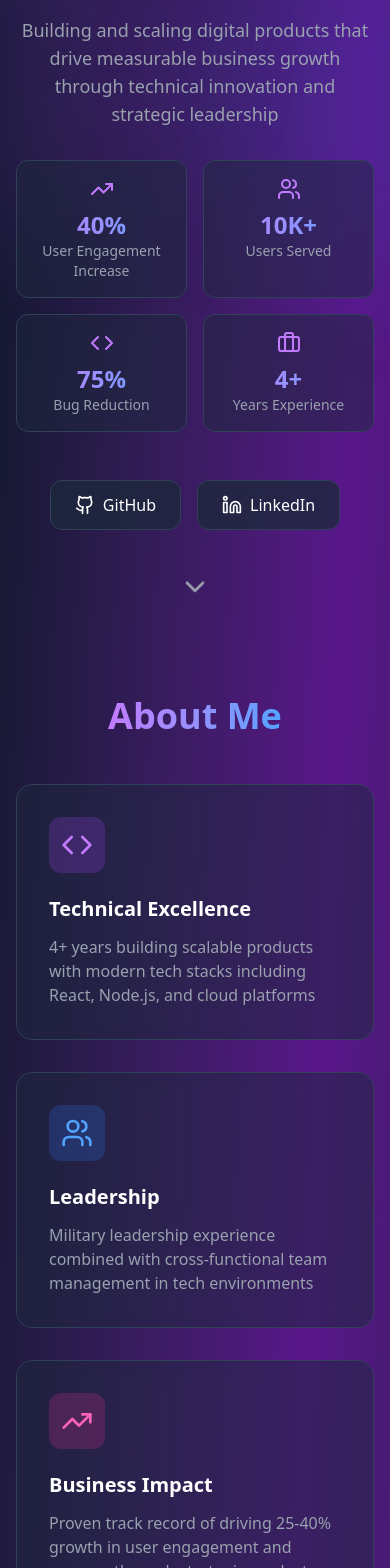
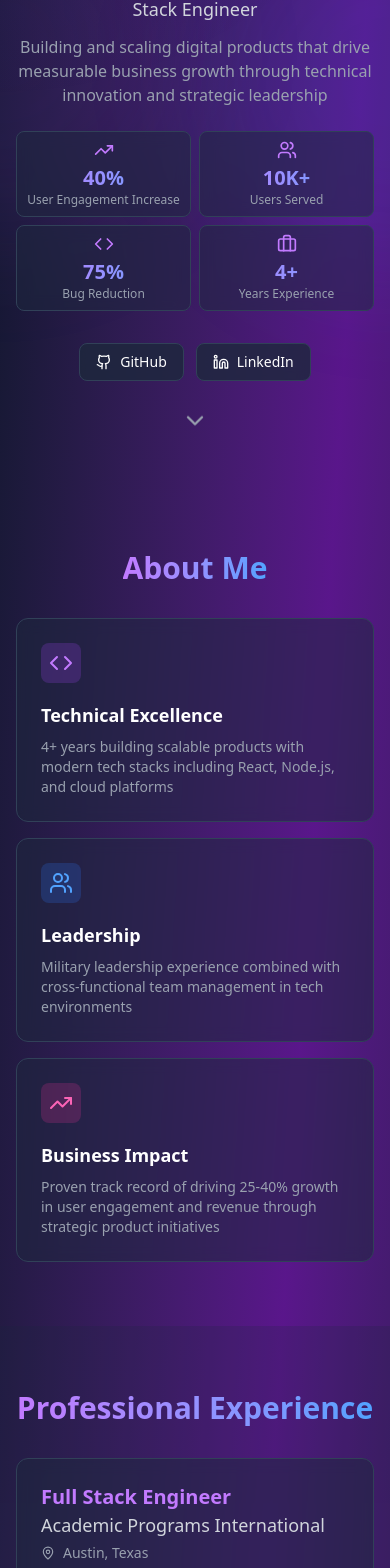
Before and after one commit to JetimLee/gavin-portfolio, a React (Vite) app: page / in a window 390 px wide. Shown: the part 358-1926 px from the top of the page. Built offline with nearby package versions, Linux system fonts and the light colour scheme.

Commit message:
fully responsive

```diff
--- a/src/App.jsx
+++ b/src/App.jsx
@@ -191,7 +191,7 @@ const Portfolio = () => {
             </div>
 
             {/* Desktop Navigation */}
-            <div className="hidden md:flex items-center space-x-8">
+            <div className="hidden md:flex items-center space-x-4 lg:space-x-8">
               {[
                 "Home",
                 "About",
@@ -215,7 +215,7 @@ const Portfolio = () => {
                   )}
                 </button>
               ))}
-              <button className="px-4 py-2 bg-gradient-to-r from-purple-500 to-blue-500 rounded-lg font-medium hover:shadow-lg hover:shadow-purple-500/25 transition-all transform hover:scale-105">
+              <button className="px-4 py-2 bg-gradient-to-r from-purple-500 to-blue-500 rounded-lg font-medium hover:shadow-lg hover:shadow-purple-500/25 transition-all transform hover:scale-105 whitespace-nowrap">
                 Contact Me
               </button>
             </div>
@@ -238,6 +238,7 @@ const Portfolio = () => {
         >
           <div className="px-4 py-2 space-y-1">
             {[
+              "Home",
               "About",
               "Experience",
               "Skills",
@@ -262,76 +263,80 @@ const Portfolio = () => {
       {/* Hero Section */}
       <section
         id="home"
-        className="min-h-screen flex items-center justify-center relative z-10"
+        className="min-h-screen flex items-center justify-center relative z-10 pt-16"
       >
         <div className="text-center px-4 max-w-5xl mx-auto">
           {/* Photo Placeholder */}
           <div className="mb-8 relative inline-block">
-            <div className="w-48 h-48 rounded-full p-1">
+            <div className="w-32 h-32 sm:w-40 sm:h-40 md:w-48 md:h-48 rounded-full p-1">
               <img
                 src="images/profile.jpeg"
                 alt="Gavin Coulson"
                 className="w-full h-full rounded-full object-cover"
               />
             </div>
-            <div className="absolute inset-0 w-48 h-48 rounded-full bg-gradient-to-r from-purple-600 to-blue-600 blur-2xl opacity-50 animate-pulse"></div>
+            <div className="absolute inset-0 w-32 h-32 sm:w-40 sm:h-40 md:w-48 md:h-48 rounded-full bg-gradient-to-r from-purple-600 to-blue-600 blur-2xl opacity-50 animate-pulse"></div>
           </div>
 
-          <h1 className="text-5xl md:text-7xl font-bold mb-6">
-            <span className=" bg-clip-text text-transparent animate-gradient bg-300%">
+          <h1 className="text-4xl sm:text-5xl md:text-6xl lg:text-7xl font-bold mb-4 sm:mb-6">
+            <span className="bg-gradient-to-r from-purple-400 to-blue-400 bg-clip-text text-transparent animate-gradient bg-300%">
               Gavin Coulson
             </span>
           </h1>
 
-          <p className="text-xl md:text-2xl text-gray-300 mb-4">
+          <p className="text-lg sm:text-xl md:text-2xl text-gray-300 mb-3 sm:mb-4">
             Product Professional, Data Engineer & Full Stack Engineer
           </p>
 
-          <p className="text-lg text-gray-400 mb-8 max-w-2xl mx-auto">
+          <p className="text-base sm:text-lg text-gray-400 mb-6 sm:mb-8 max-w-2xl mx-auto">
             Building and scaling digital products that drive measurable business
             growth through technical innovation and strategic leadership
           </p>
 
           {/* Stats */}
-          <div className="grid grid-cols-2 md:grid-cols-4 gap-4 mb-12 max-w-3xl mx-auto">
+          <div className="grid grid-cols-2 sm:grid-cols-4 gap-2 sm:gap-4 mb-8 sm:mb-12 max-w-3xl mx-auto">
             {stats.map((stat, idx) => (
               <div
                 key={idx}
-                className="bg-slate-800/50 backdrop-blur-sm rounded-xl p-4 border border-slate-700"
+                className="bg-slate-800/50 backdrop-blur-sm rounded-lg sm:rounded-xl p-2 sm:p-4 border border-slate-700"
               >
-                <div className="text-purple-400 mb-2 flex justify-center">
-                  {stat.icon}
+                <div className="text-purple-400 mb-1 sm:mb-2 flex justify-center">
+                  {React.cloneElement(stat.icon, { size: 20 })}
                 </div>
-                <div className="text-2xl font-bold bg-gradient-to-r from-purple-400 to-blue-400 bg-clip-text text-transparent">
+                <div className="text-xl sm:text-2xl font-bold bg-gradient-to-r from-purple-400 to-blue-400 bg-clip-text text-transparent">
                   {stat.value}
                 </div>
-                <div className="text-sm text-gray-400">{stat.label}</div>
+                <div className="text-xs sm:text-sm text-gray-400">
+                  {stat.label}
+                </div>
               </div>
             ))}
           </div>
 
-          <div className="flex flex-wrap justify-center gap-4 mb-12">
+          <div className="flex flex-wrap justify-center gap-3 sm:gap-4 mb-8 sm:mb-12">
             <a
               target="_blank"
+              rel="noopener noreferrer"
               href="https://github.com/JetimLee"
-              className="group flex items-center gap-2 px-6 py-3 bg-slate-800/80 backdrop-blur-sm rounded-xl hover:bg-slate-700 transition-all transform hover:scale-105 border border-slate-700"
+              className="group flex items-center gap-2 px-4 py-2 sm:px-6 sm:py-3 bg-slate-800/80 backdrop-blur-sm rounded-lg sm:rounded-xl hover:bg-slate-700 transition-all transform hover:scale-105 border border-slate-700"
             >
               <Github
-                size={20}
+                size={16}
                 className="group-hover:text-purple-400 transition-colors"
               />
-              <span>GitHub</span>
+              <span className="text-sm sm:text-base">GitHub</span>
             </a>
             <a
               target="_blank"
+              rel="noopener noreferrer"
               href="https://www.linkedin.com/in/gavin-coulson/"
-              className="group flex items-center gap-2 px-6 py-3 bg-slate-800/80 backdrop-blur-sm rounded-xl hover:bg-slate-700 transition-all transform hover:scale-105 border border-slate-700"
+              className="group flex items-center gap-2 px-4 py-2 sm:px-6 sm:py-3 bg-slate-800/80 backdrop-blur-sm rounded-lg sm:rounded-xl hover:bg-slate-700 transition-all transform hover:scale-105 border border-slate-700"
             >
               <Linkedin
-                size={20}
+                size={16}
                 className="group-hover:text-purple-400 transition-colors"
               />
-              <span>LinkedIn</span>
+              <span className="text-sm sm:text-base">LinkedIn</span>
             </a>
           </div>
 
@@ -340,7 +345,7 @@ const Portfolio = () => {
             className="animate-bounce"
           >
             <ChevronDown
-              size={32}
+              size={28}
               className="text-gray-400 hover:text-purple-400 transition-colors"
             />
           </button>
@@ -348,45 +353,49 @@ const Portfolio = () => {
       </section>
 
       {/* About Section */}
-      <section id="about" className="py-20 px-4 relative z-10">
+      <section id="about" className="py-16 sm:py-20 px-4 relative z-10">
         <div className="max-w-6xl mx-auto">
-          <h2 className="text-4xl md:text-5xl font-bold mb-12 text-center">
+          <h2 className="text-3xl sm:text-4xl md:text-5xl font-bold mb-8 sm:mb-12 text-center">
             <span className="bg-gradient-to-r from-purple-400 to-blue-400 bg-clip-text text-transparent">
               About Me
             </span>
           </h2>
 
-          <div className="grid md:grid-cols-3 gap-8">
-            <div className="group bg-slate-800/50 backdrop-blur-sm rounded-2xl p-8 border border-slate-700 hover:border-purple-500/50 transition-all transform hover:-translate-y-2">
-              <div className="mb-4 p-3 bg-purple-500/20 rounded-xl inline-block group-hover:scale-110 transition-transform">
-                <Code className="text-purple-400" size={32} />
+          <div className="grid grid-cols-1 md:grid-cols-3 gap-4 sm:gap-6 md:gap-8">
+            <div className="group bg-slate-800/50 backdrop-blur-sm rounded-xl sm:rounded-2xl p-6 sm:p-8 border border-slate-700 hover:border-purple-500/50 transition-all transform hover:-translate-y-1 sm:hover:-translate-y-2">
+              <div className="mb-3 sm:mb-4 p-2 sm:p-3 bg-purple-500/20 rounded-lg sm:rounded-xl inline-block group-hover:scale-110 transition-transform">
+                <Code className="text-purple-400" size={24} />
               </div>
-              <h3 className="text-xl font-semibold mb-3">
+              <h3 className="text-lg sm:text-xl font-semibold mb-2 sm:mb-3">
                 Technical Excellence
               </h3>
-              <p className="text-gray-400">
+              <p className="text-gray-400 text-sm sm:text-base">
                 4+ years building scalable products with modern tech stacks
                 including React, Node.js, and cloud platforms
               </p>
             </div>
 
-            <div className="group bg-slate-800/50 backdrop-blur-sm rounded-2xl p-8 border border-slate-700 hover:border-blue-500/50 transition-all transform hover:-translate-y-2">
-              <div className="mb-4 p-3 bg-blue-500/20 rounded-xl inline-block group-hover:scale-110 transition-transform">
-                <Users className="text-blue-400" size={32} />
+            <div className="group bg-slate-800/50 backdrop-blur-sm rounded-xl sm:rounded-2xl p-6 sm:p-8 border border-slate-700 hover:border-blue-500/50 transition-all transform hover:-translate-y-1 sm:hover:-translate-y-2">
+              <div className="mb-3 sm:mb-4 p-2 sm:p-3 bg-blue-500/20 rounded-lg sm:rounded-xl inline-block group-hover:scale-110 transition-transform">
+                <Users className="text-blue-400" size={24} />
               </div>
-              <h3 className="text-xl font-semibold mb-3">Leadership</h3>
-              <p className="text-gray-400">
+              <h3 className="text-lg sm:text-xl font-semibold mb-2 sm:mb-3">
+                Leadership
+              </h3>
+              <p className="text-gray-400 text-sm sm:text-base">
                 Military leadership experience combined with cross-functional
                 team management in tech environments
               </p>
             </div>
 
-            <div className="group bg-slate-800/50 backdrop-blur-sm rounded-2xl p-8 border border-slate-700 hover:border-pink-500/50 transition-all transform hover:-translate-y-2">
-              <div className="mb-4 p-3 bg-pink-500/20 rounded-xl inline-block group-hover:scale-110 transition-transform">
-                <TrendingUp className="text-pink-400" size={32} />
+            <div className="group bg-slate-800/50 backdrop-blur-sm rounded-xl sm:rounded-2xl p-6 sm:p-8 border border-slate-700 hover:border-pink-500/50 transition-all transform hover:-translate-y-1 sm:hover:-translate-y-2">
+              <div className="mb-3 sm:mb-4 p-2 sm:p-3 bg-pink-500/20 rounded-lg sm:rounded-xl inline-block group-hover:scale-110 transition-transform">
+                <TrendingUp className="text-pink-400" size={24} />
               </div>
-              <h3 className="text-xl font-semibold mb-3">Business Impact</h3>
-              <p className="text-gray-400">
+              <h3 className="text-lg sm:text-xl font-semibold mb-2 sm:mb-3">
+                Business Impact
+              </h3>
+              <p className="text-gray-400 text-sm sm:text-base">
                 Proven track record of driving 25-40% growth in user engagement
                 and revenue through strategic product initiatives
               </p>
@@ -398,42 +407,46 @@ const Portfolio = () => {
       {/* Experience Section */}
       <section
         id="experience"
-        className="py-20 px-4 bg-slate-800/20 relative z-10"
+        className="py-16 sm:py-20 px-4 bg-slate-800/20 relative z-10"
       >
         <div className="max-w-6xl mx-auto">
-          <h2 className="text-4xl md:text-5xl font-bold mb-12 text-center">
+          <h2 className="text-3xl sm:text-4xl md:text-5xl font-bold mb-8 sm:mb-12 text-center">
             <span className="bg-gradient-to-r from-purple-400 to-blue-400 bg-clip-text text-transparent">
               Professional Experience
             </span>
           </h2>
 
-          <div className="space-y-8">
+          <div className="space-y-6 sm:space-y-8">
             {experiences.map((exp, index) => (
               <div
                 key={index}
-                className="group bg-slate-800/50 backdrop-blur-sm rounded-2xl p-8 border border-slate-700 hover:border-purple-500/50 transition-all"
+                className="group bg-slate-800/50 backdrop-blur-sm rounded-xl sm:rounded-2xl p-6 sm:p-8 border border-slate-700 hover:border-purple-500/50 transition-all"
               >
-                <div className="flex flex-wrap justify-between items-start mb-6">
-                  <div>
-                    <h3 className="text-2xl font-bold text-purple-400 group-hover:text-purple-300 transition-colors">
+                <div className="flex flex-col sm:flex-row justify-between items-start mb-4 sm:mb-6 gap-2">
+                  <div className="flex-1">
+                    <h3 className="text-xl sm:text-2xl font-bold text-purple-400 group-hover:text-purple-300 transition-colors">
                       {exp.title}
                     </h3>
-                    <p className="text-xl text-gray-300">{exp.company}</p>
-                    <p className="text-gray-400 flex items-center gap-2 mt-2">
-                      <MapPin size={16} />
+                    <p className="text-lg sm:text-xl text-gray-300">
+                      {exp.company}
+                    </p>
+                    <p className="text-gray-400 flex items-center gap-2 mt-1 sm:mt-2 text-sm sm:text-base">
+                      <MapPin size={14} />
                       {exp.location}
                     </p>
                   </div>
-                  <span className="text-gray-400 text-sm bg-slate-700/50 px-4 py-2 rounded-full">
+                  <span className="text-gray-400 text-xs sm:text-sm bg-slate-700/50 px-3 py-1.5 sm:px-4 sm:py-2 rounded-full">
                     {exp.period}
                   </span>
                 </div>
 
-                <ul className="space-y-3">
+                <ul className="space-y-2 sm:space-y-3">
                   {exp.highlights.map((highlight, idx) => (
-                    <li key={idx} className="flex items-start gap-3">
-                      <div className="w-2 h-2 bg-gradient-to-r from-purple-400 to-blue-400 rounded-full mt-2 flex-shrink-0 group-hover:scale-150 transition-transform"></div>
-                      <span className="text-gray-300">{highlight}</span>
+                    <li key={idx} className="flex items-start gap-2 sm:gap-3">
+                      <div className="w-1.5 h-1.5 sm:w-2 sm:h-2 bg-gradient-to-r from-purple-400 to-blue-400 rounded-full mt-2 sm:mt-2.5 flex-shrink-0 group-hover:scale-150 transition-transform"></div>
+                      <span className="text-gray-300 text-sm sm:text-base">
+                        {highlight}
+                      </span>
                     </li>
                   ))}
                 </ul>
@@ -444,28 +457,28 @@ const Portfolio = () => {
       </section>
 
       {/* Skills Section */}
-      <section id="skills" className="py-20 px-4 relative z-10">
+      <section id="skills" className="py-16 sm:py-20 px-4 relative z-10">
         <div className="max-w-6xl mx-auto">
-          <h2 className="text-4xl md:text-5xl font-bold mb-12 text-center">
+          <h2 className="text-3xl sm:text-4xl md:text-5xl font-bold mb-8 sm:mb-12 text-center">
             <span className="bg-gradient-to-r from-purple-400 to-blue-400 bg-clip-text text-transparent">
               Core Competencies
             </span>
           </h2>
 
-          <div className="grid md:grid-cols-2 gap-8">
+          <div className="grid grid-cols-1 md:grid-cols-2 gap-4 sm:gap-6 md:gap-8">
             {Object.entries(skills).map(([category, items]) => (
               <div
                 key={category}
-                className="bg-slate-800/50 backdrop-blur-sm rounded-2xl p-8 border border-slate-700 hover:border-purple-500/50 transition-all"
+                className="bg-slate-800/50 backdrop-blur-sm rounded-xl sm:rounded-2xl p-6 sm:p-8 border border-slate-700 hover:border-purple-500/50 transition-all"
               >
-                <h3 className="text-xl font-bold mb-6 text-purple-400">
+                <h3 className="text-lg sm:text-xl font-bold mb-4 sm:mb-6 text-purple-400">
                   {category}
                 </h3>
-                <div className="flex flex-wrap gap-3">
+                <div className="flex flex-wrap gap-2 sm:gap-3">
                   {items.map((skill, idx) => (
                     <span
                       key={idx}
-                      className="px-4 py-2 bg-slate-700/50 rounded-full text-sm text-gray-300 hover:bg-slate-600/50 hover:text-white transition-all hover:scale-105 transform cursor-default"
+                      className="px-3 py-1.5 sm:px-4 sm:py-2 bg-slate-700/50 rounded-full text-xs sm:text-sm text-gray-300 hover:bg-slate-600/50 hover:text-white transition-all hover:scale-105 transform cursor-default"
                     >
                       {skill}
                     </span>
@@ -480,16 +493,16 @@ const Portfolio = () => {
       {/* Education Section */}
       <section
         id="education"
-        className="py-20 px-4 bg-slate-800/20 relative z-10"
+        className="py-16 sm:py-20 px-4 bg-slate-800/20 relative z-10"
       >
         <div className="max-w-5xl mx-auto">
-          <h2 className="text-4xl md:text-5xl font-bold mb-12 text-center">
+          <h2 className="text-3xl sm:text-4xl md:text-5xl font-bold mb-8 sm:mb-12 text-center">
             <span className="bg-gradient-to-r from-purple-400 to-blue-400 bg-clip-text text-transparent">
               Education
             </span>
           </h2>
 
-          <div className="space-y-6">
+          <div className="space-y-4 sm:space-y-6">
             {[
               {
                 degree: "BS Computer Science, Minor in Applied Mathematics",
@@ -512,17 +525,21 @@ const Portfolio = () => {
             ].map((edu, idx) => (
               <div
                 key={idx}
-                className="group bg-slate-800/50 backdrop-blur-sm rounded-2xl p-6 border border-slate-700 hover:border-purple-500/50 transition-all flex items-start gap-4"
+                className="group bg-slate-800/50 backdrop-blur-sm rounded-xl sm:rounded-2xl p-4 sm:p-6 border border-slate-700 hover:border-purple-500/50 transition-all flex items-start gap-3 sm:gap-4"
               >
-                <div className="p-3 bg-slate-700/50 rounded-xl group-hover:scale-110 transition-transform">
-                  {edu.icon}
+                <div className="p-2 sm:p-3 bg-slate-700/50 rounded-lg sm:rounded-xl group-hover:scale-110 transition-transform">
+                  {React.cloneElement(edu.icon, { size: 20 })}
                 </div>
                 <div className="flex-1">
-                  <h3 className="text-xl font-bold text-blue-400">
+                  <h3 className="text-base sm:text-lg md:text-xl font-bold text-blue-400">
                     {edu.degree}
                   </h3>
-                  <p className="text-gray-300">{edu.school}</p>
-                  <p className="text-gray-400 text-sm mt-1">{edu.date}</p>
+                  <p className="text-gray-300 text-sm sm:text-base">
+                    {edu.school}
+                  </p>
+                  <p className="text-gray-400 text-xs sm:text-sm mt-1">
+                    {edu.date}
+                  </p>
                 </div>
               </div>
             ))}
@@ -531,15 +548,18 @@ const Portfolio = () => {
       </section>
 
       {/* Certifications Section */}
-      <section id="certifications" className="py-20 px-4 relative z-10">
+      <section
+        id="certifications"
+        className="py-16 sm:py-20 px-4 relative z-10"
+      >
         <div className="max-w-5xl mx-auto">
-          <h2 className="text-4xl md:text-5xl font-bold mb-12 text-center">
+          <h2 className="text-3xl sm:text-4xl md:text-5xl font-bold mb-8 sm:mb-12 text-center">
             <span className="bg-gradient-to-r from-purple-400 to-blue-400 bg-clip-text text-transparent">
               Certifications & Recognition
             </span>
           </h2>
 
-          <div className="grid md:grid-cols-2 gap-6">
+          <div className="grid grid-cols-1 sm:grid-cols-2 gap-4 sm:gap-6">
             {[
               {
                 title: "AWS Cloud Practitioner",
@@ -568,24 +588,26 @@ const Portfolio = () => {
             ].map((cert, idx) => (
               <div
                 key={idx}
-                className="group bg-slate-800/50 backdrop-blur-sm rounded-2xl p-6 border border-slate-700 hover:border-purple-500/50 transition-all transform hover:scale-105 flex items-center gap-4"
+                className="group bg-slate-800/50 backdrop-blur-sm rounded-xl sm:rounded-2xl p-4 sm:p-6 border border-slate-700 hover:border-purple-500/50 transition-all transform hover:scale-[1.03] flex items-center gap-3 sm:gap-4"
               >
                 <div
-                  className={`text-4xl group-hover:scale-125 transition-transform`}
+                  className={`text-3xl sm:text-4xl group-hover:scale-110 transition-transform`}
                 >
                   {cert.icon}
                 </div>
                 <div className="flex-1">
                   <h3
-                    className={`font-bold text-lg bg-gradient-to-r ${cert.color} bg-clip-text text-transparent`}
+                    className={`font-bold text-base sm:text-lg md:text-xl bg-gradient-to-r ${cert.color} bg-clip-text text-transparent`}
                   >
                     {cert.title}
                   </h3>
-                  <p className="text-gray-400 text-sm">{cert.year}</p>
+                  <p className="text-gray-400 text-xs sm:text-sm">
+                    {cert.year}
+                  </p>
                 </div>
                 <Trophy
                   className="text-gray-600 group-hover:text-purple-400 transition-colors"
-                  size={20}
+                  size={18}
                 />
               </div>
             ))}
@@ -594,32 +616,36 @@ const Portfolio = () => {
       </section>
 
       {/* Footer */}
-      <footer className="py-16 px-4 border-t border-slate-800 relative z-10">
+      <footer className="py-12 sm:py-16 px-4 border-t border-slate-800 relative z-10">
         <div className="max-w-4xl mx-auto text-center">
-          <h3 className="text-2xl font-bold mb-4 bg-gradient-to-r from-purple-400 to-blue-400 bg-clip-text text-transparent">
+          <h3 className="text-xl sm:text-2xl font-bold mb-3 sm:mb-4 bg-gradient-to-r from-purple-400 to-blue-400 bg-clip-text text-transparent">
             Let's Build Something Amazing Together
           </h3>
-          <p className="text-gray-400 mb-8">
+          <p className="text-gray-400 mb-6 sm:mb-8 text-sm sm:text-base">
             I'm always open to discussing new opportunities and interesting
             projects
           </p>
 
-          <div className="flex justify-center gap-6 mb-8">
+          <div className="flex justify-center gap-4 sm:gap-6 mb-6 sm:mb-8">
             <a
-              href="#"
-              className="p-3 bg-slate-800 rounded-xl hover:bg-slate-700 hover:text-purple-400 transition-all transform hover:scale-110"
+              href="https://github.com/JetimLee"
+              target="_blank"
+              rel="noopener noreferrer"
+              className="p-2 sm:p-3 bg-slate-800 rounded-lg sm:rounded-xl hover:bg-slate-700 hover:text-purple-400 transition-all transform hover:scale-110"
             >
-              <Github size={24} />
+              <Github size={20} />
             </a>
             <a
-              href="#"
-              className="p-3 bg-slate-800 rounded-xl hover:bg-slate-700 hover:text-purple-400 transition-all transform hover:scale-110"
+              href="https://www.linkedin.com/in/gavin-coulson/"
+              target="_blank"
+              rel="noopener noreferrer"
+              className="p-2 sm:p-3 bg-slate-800 rounded-lg sm:rounded-xl hover:bg-slate-700 hover:text-purple-400 transition-all transform hover:scale-110"
             >
-              <Linkedin size={24} />
+              <Linkedin size={20} />
             </a>
           </div>
 
-          <p className="text-gray-500 text-sm">
+          <p className="text-gray-500 text-xs sm:text-sm">
             © 2025 Gavin Coulson. Crafted with passion and React.
           </p>
         </div>
```
